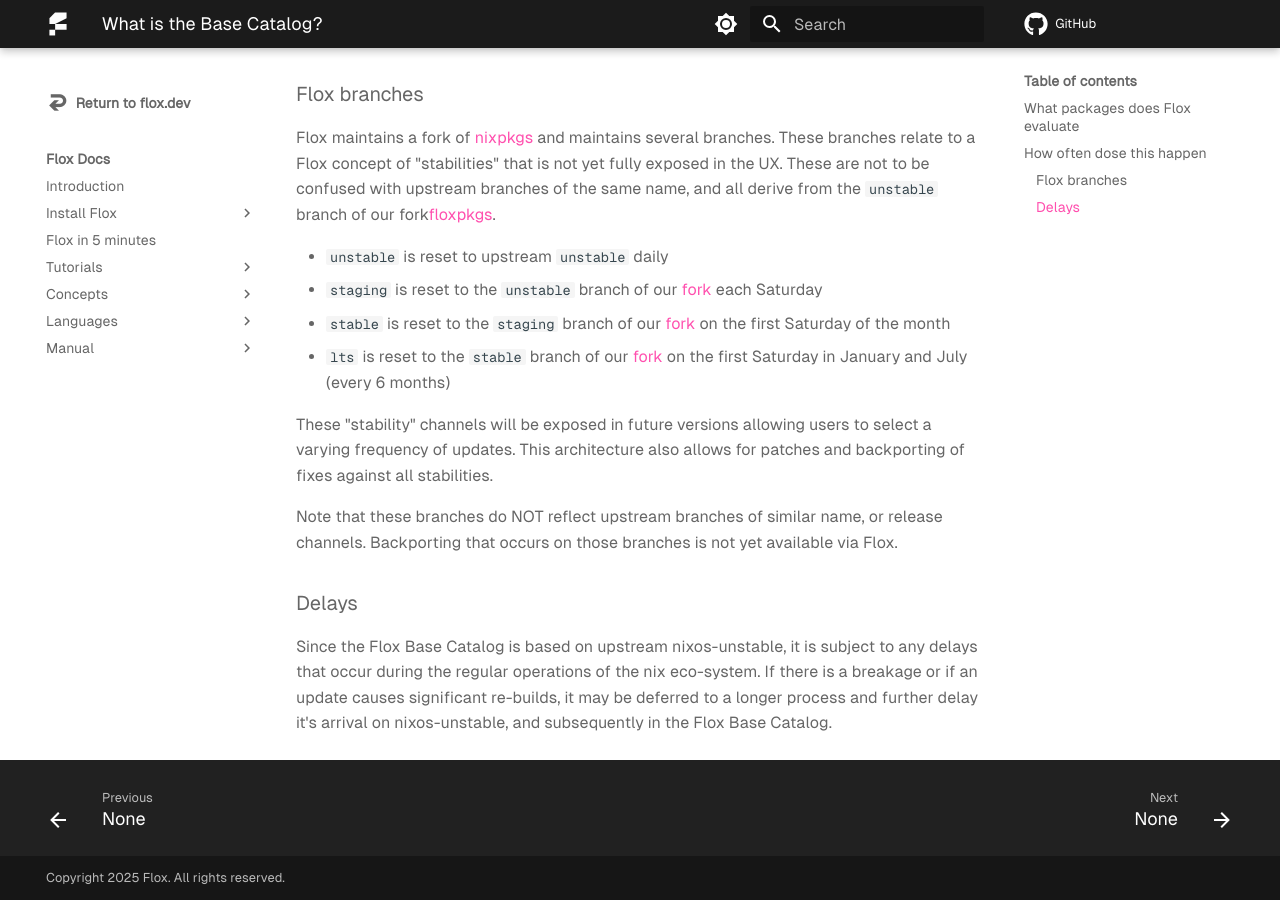
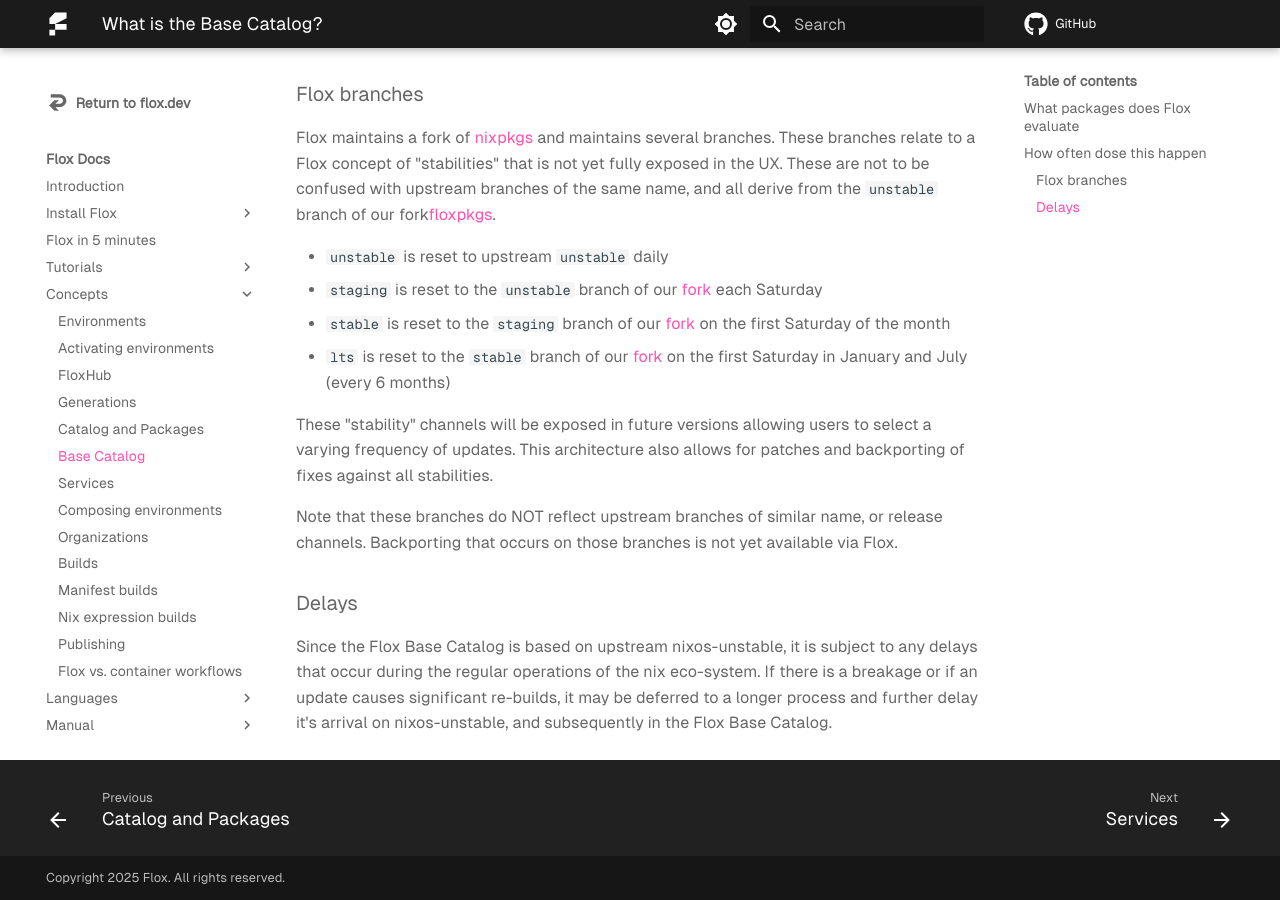
Before and after one commit to flox/floxdocs, an MkDocs documentation site: the page built from docs/concepts/base-catalog.md, in a window 1280 px wide and 900 px high, scrolled down 928 px. Built offline with MkDocs 1.6.1 and Material for MkDocs 9.7.7, drawn with Linux system fonts in a browser that asks for light colours; plug-ins that fetch from the network failed and are left out; comment, search, counter and statistics services are not loaded.

Commit message:
fix: add to index

```diff
--- a/mkdocs.yml
+++ b/mkdocs.yml
@@ -57,6 +57,7 @@
     - FloxHub: concepts/floxhub.md
     - Generations: concepts/generations.md
     - Catalog and Packages: concepts/packages-and-catalog.md
+    - Base Catalog: concepts/base-catalog.md
     - Services: concepts/services.md
     - Composing environments: concepts/composition.md
     - Organizations: concepts/organizations.md
```
